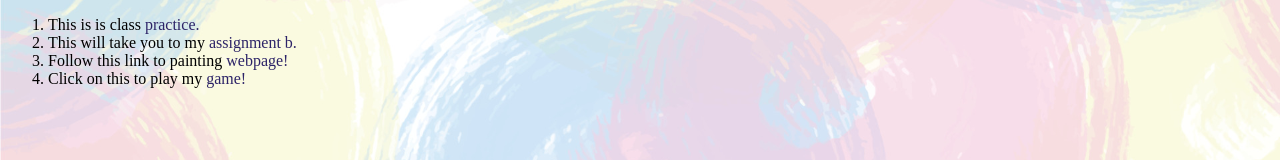
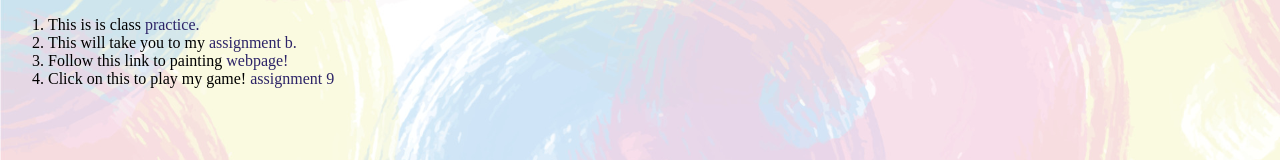
Before and after one commit to sarahtate/COMM150.github.io, a plain HTML site: page index.html in a window 1280 px wide. Shown: the part 552-712 px from the top of the page. Drawn offline with Linux system fonts and the light colour scheme.

Commit message:
Add files via upload

```diff
--- a/index.html
+++ b/index.html
@@ -29,7 +29,7 @@
     <li>This is is class <a href="nov1.html" target="_blank"> practice.</a></li>
     <li>This will take you to my <a href="sarahassignmentb.html" target="_blank"> assignment b.</a></li>
     <li>Follow this link to painting <a href="webpage.html" target="_blank"> webpage!</a></li>
-    <li>Click on this to play my <a href="Tate_finalproject.html" target="_blank"> game!</a></li>
+    <li>Click on this to play my game! <a href="Tate_finalproject.html" target="_blank"> assignment 9</a></li>
 
 </ol>
 </body>
```
